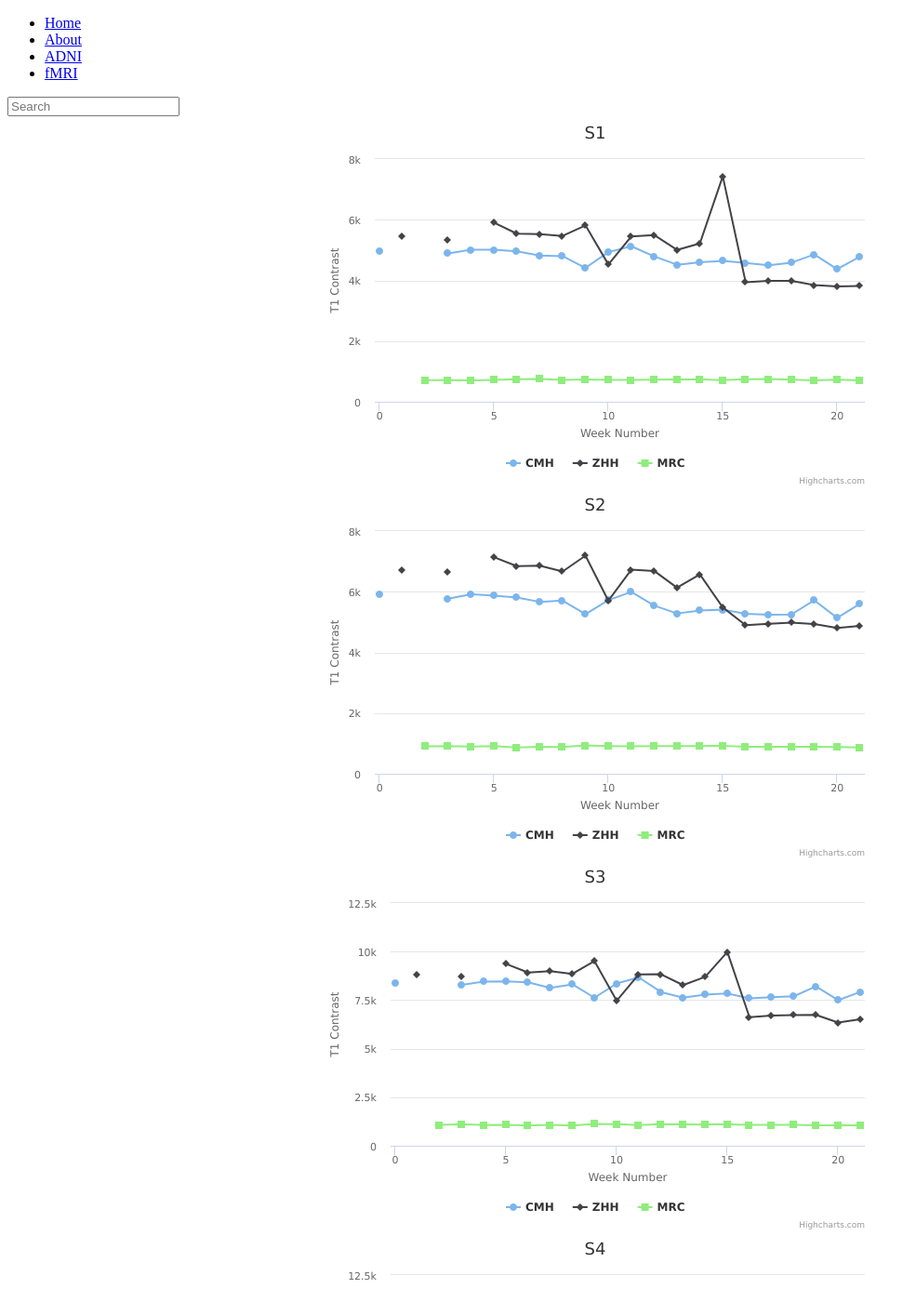
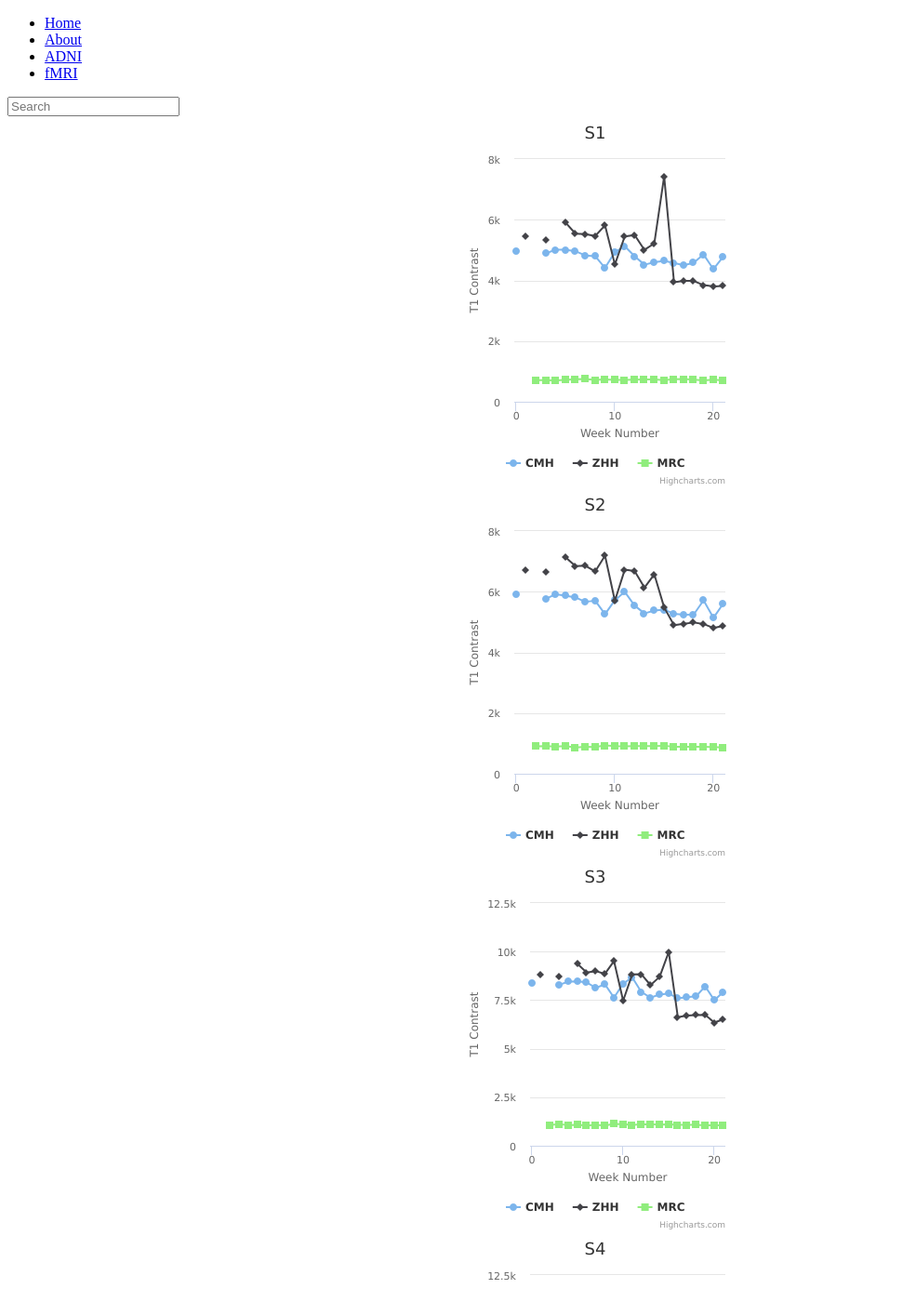
Before and after one commit to kochunov/spins, a Jekyll site: the page built from adni.md, in a window 1280 px wide and 1400 px high. Shown: the whole window at 93% size, without its empty margins (0-985 px from the left). Built offline with Jekyll 4.4.1, drawn with Linux system fonts in a browser that asks for light colours; nearby versions of some CDN libraries; library files that are not in the unit come from our copies.

Commit message:
updated graphix

```diff
--- a/adni.md
+++ b/adni.md
@@ -8,15 +8,15 @@
 <script type="text/javascript" src="http://code.highcharts.com/highcharts.js"></script>
 <script type="text/javascript" src="http://code.highcharts.com/modules/data.js"></script>
 
-<div id="container0" style="width: 600px; height: 400px; margin: auto auto;"></div>
-<div id="container1" style="width: 600px; height: 400px; margin: auto auto;"></div>
-<div id="container2" style="width: 600px; height: 400px; margin: auto auto;"></div>
-<div id="container3" style="width: 600px; height: 400px; margin: auto auto;"></div>
-<div id="container4" style="width: 600px; height: 400px; margin: auto auto;"></div>
-<div id="container5" style="width: 600px; height: 400px; margin: auto auto;"></div>
-<div id="container6" style="width: 600px; height: 400px; margin: auto auto;"></div>
-<div id="container7" style="width: 600px; height: 400px; margin: auto auto;"></div>
-<div id="container8" style="width: 600px; height: 400px; margin: auto auto;"></div>
+<div id="container0" style="width: 300px; height: 400px; margin: auto auto;"></div>
+<div id="container1" style="width: 300px; height: 400px; margin: auto auto;"></div>
+<div id="container2" style="width: 300px; height: 400px; margin: auto auto;"></div>
+<div id="container3" style="width: 300px; height: 400px; margin: auto auto;"></div>
+<div id="container4" style="width: 300px; height: 400px; margin: auto auto;"></div>
+<div id="container5" style="width: 300px; height: 400px; margin: auto auto;"></div>
+<div id="container6" style="width: 300px; height: 400px; margin: auto auto;"></div>
+<div id="container7" style="width: 300px; height: 400px; margin: auto auto;"></div>
+<div id="container8" style="width: 300px; height: 400px; margin: auto auto;"></div>
 
 <script type="text/javascript">
 databr0s = [
```
